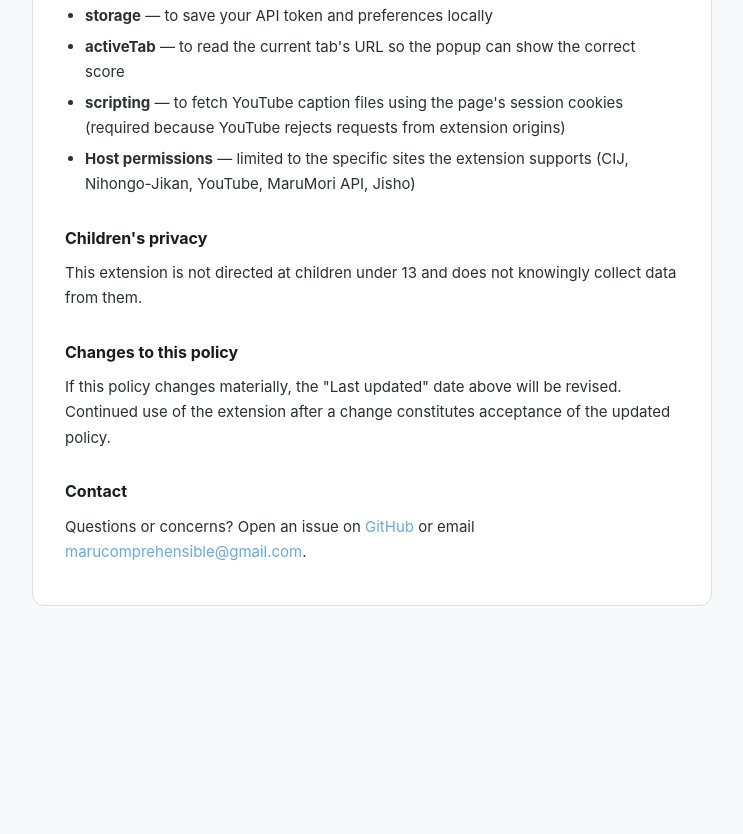
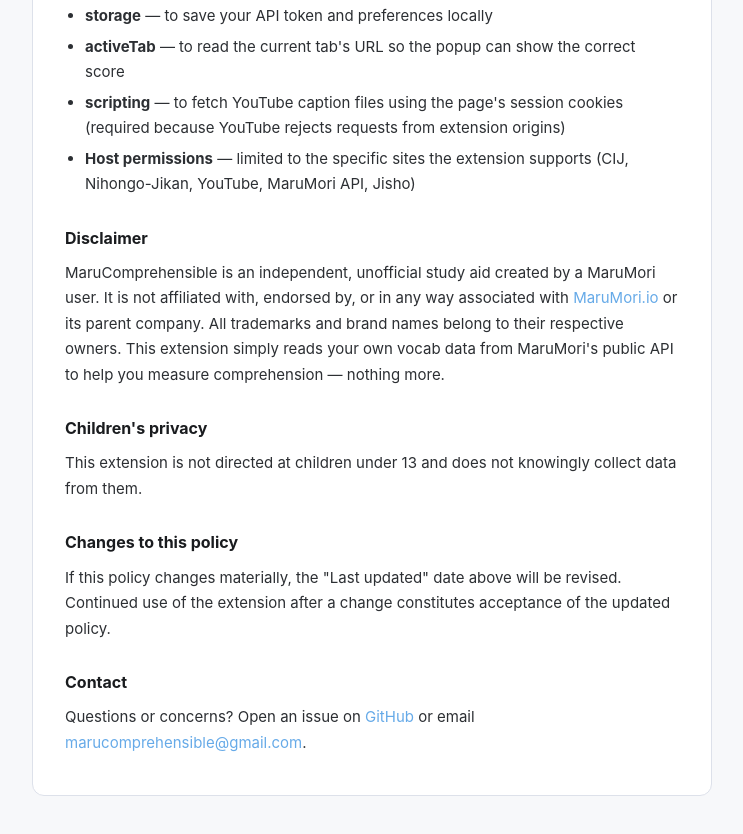
Before and after one commit to MDecru/MaruComprehensible, a browser extension: page privacy.html in a window 1280 px wide. Shown: the part 1299-2133 px from the top of the page, without its empty margins (268-1011 px from the left). Before the commit the page ends 1985 px from the top, so only its background shows below. Drawn offline with Linux system fonts and the light colour scheme.

Commit message:
privacy: add MaruMori disclaimer and update contact email

```diff
--- a/privacy.html
+++ b/privacy.html
@@ -81,6 +81,9 @@
       <li><strong>Host permissions</strong> — limited to the specific sites the extension supports (CIJ, Nihongo-Jikan, YouTube, MaruMori API, Jisho)</li>
     </ul>
 
+    <h2>Disclaimer</h2>
+    <p>MaruComprehensible is an independent, unofficial study aid created by a MaruMori user. It is not affiliated with, endorsed by, or in any way associated with <a href="https://marumori.io" target="_blank">MaruMori.io</a> or its parent company. All trademarks and brand names belong to their respective owners. This extension simply reads your own vocab data from MaruMori's public API to help you measure comprehension — nothing more.</p>
+
     <h2>Children's privacy</h2>
     <p>This extension is not directed at children under 13 and does not knowingly collect data from them.</p>
 
```
